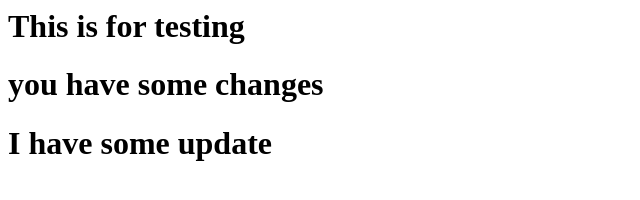
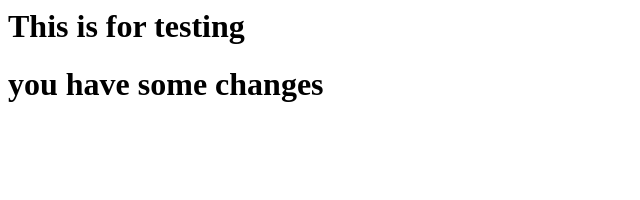
Before and after one commit to James777-epic/test-repo, a plain HTML site: page index.html in a window 1280 px wide. Shown: the whole page, without its empty margins (0-640 px from the left). Drawn offline with Linux system fonts and the light colour scheme.

Commit message:
add main.html

```diff
--- a/index.html
+++ b/index.html
@@ -1,3 +1,2 @@
 <h1>This is for testing</h1>
 <h1>you have some changes</h1>
-<h1>I have some update</h1>
```
Also changed, not shown: main.html (added, +1 -0 lines).
